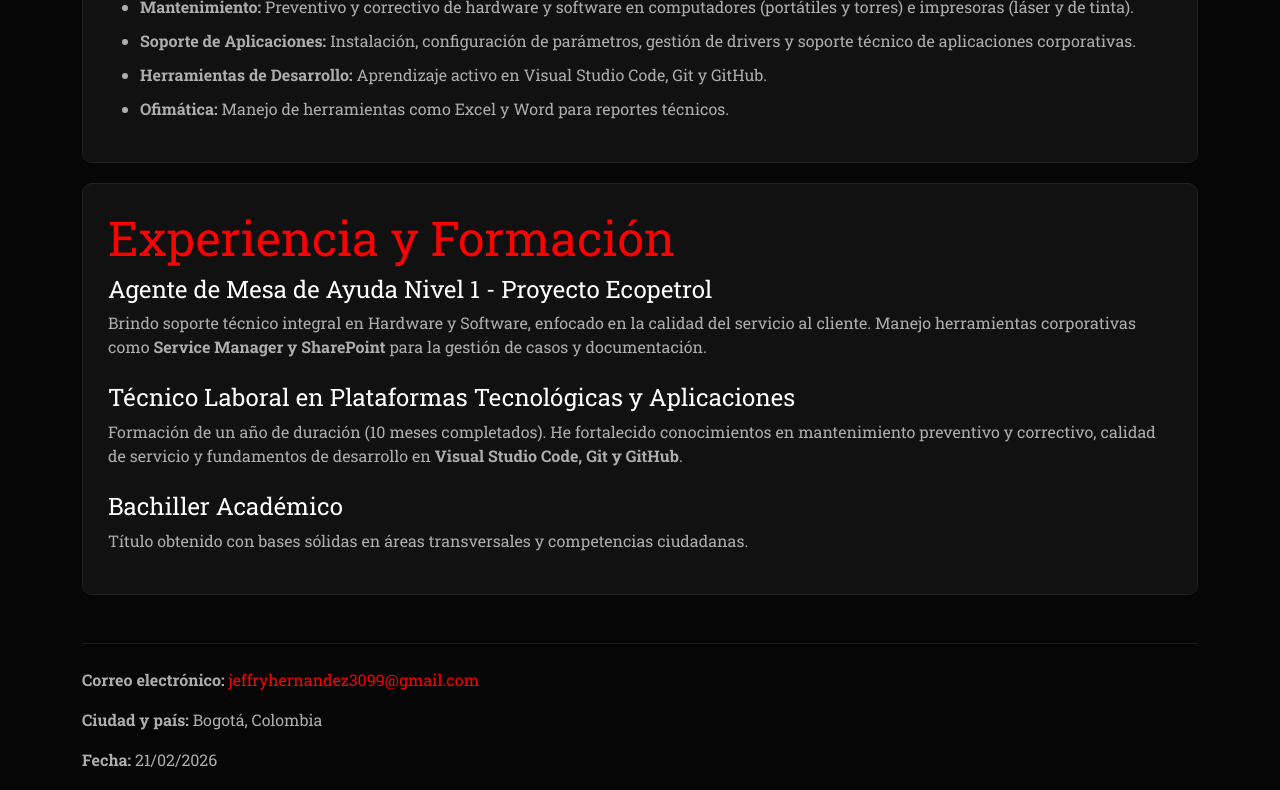
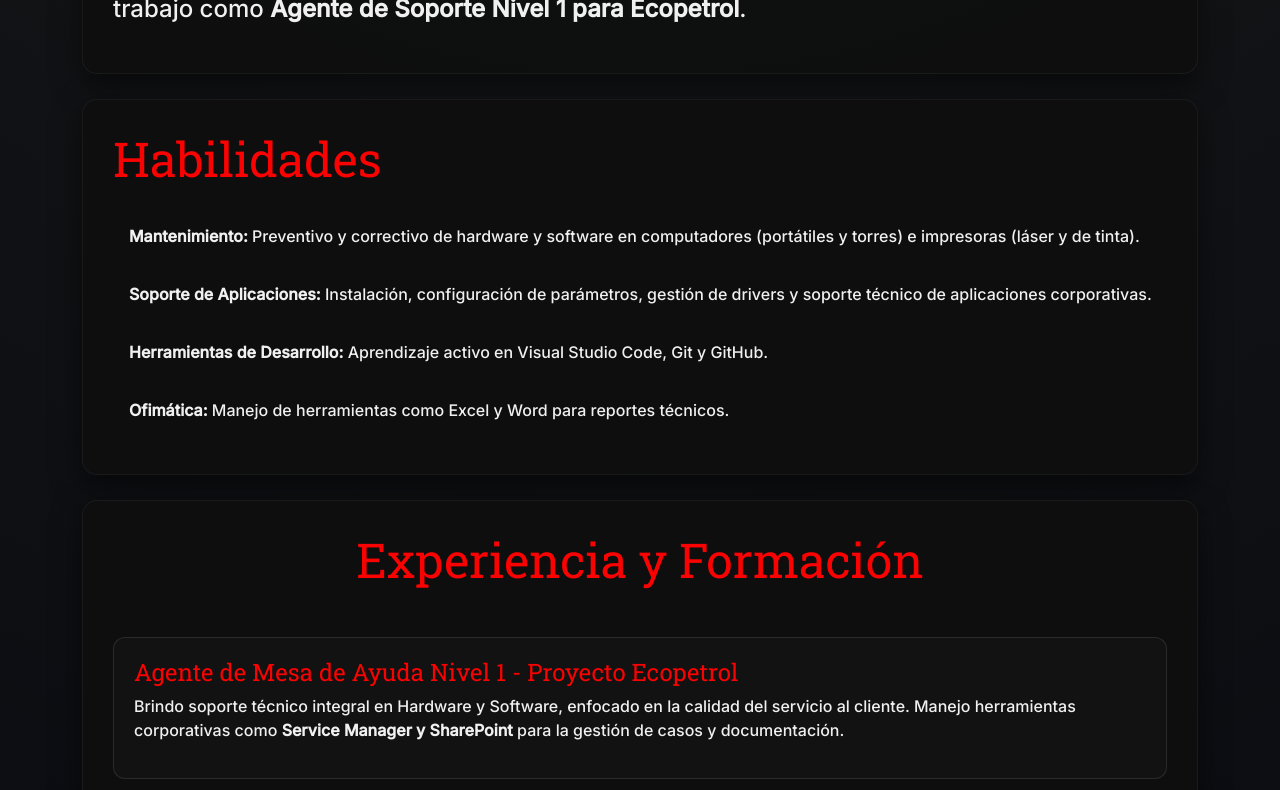
Before and after one commit to JeffryCasasHernandez/HTML-con-Framework, a plain HTML site: page index.html in a window 1280 px wide. Shown: the part 807-1597 px from the top of the page. Drawn offline with nearby package versions, Linux system fonts and the light colour scheme.

Commit message:
Mejoras realizadas con ayuda de IA

```diff
--- a/index.html
+++ b/index.html
@@ -1,160 +1,168 @@
 <!DOCTYPE html>
 <html lang="es">
-
 <head>
     <meta charset="UTF-8">
     <meta name="viewport" content="width=device-width, initial-scale=1.0">
     <title>mi-html-framework</title>
 
     <link href="https://bootswatch.com/5/cyborg/bootstrap.min.css" rel="stylesheet">
-
-    <link href="https://fonts.googleapis.com/css2?family=Roboto+Slab:wght@400;700&display=swap" rel="stylesheet">
+    <link href="https://fonts.googleapis.com/css2?family=Roboto+Slab:wght@400;700&family=Inter:wght@300;500&display=swap" rel="stylesheet">
 
     <style>
-        :root {
-            --rojo-personal: #fa0202;
+        :root { --rojo: #fa0202; --oscuro-card: rgba(15, 15, 15, 0.9); }
+
+        body {
+            font-family: 'Inter', sans-serif;
+            background: radial-gradient(circle at top, #1a1a1a 0%, #06090f 100%);
+            color: #f0f0f0;
         }
 
-        body {
-            font-family: 'Roboto Slab', serif;
+        h1, h2, h3 { font-family: 'Roboto Slab', serif; }
+
+        .navbar {
+            backdrop-filter: blur(10px);
+            border-bottom: 1px solid rgba(250, 2, 2, 0.2);
         }
 
-        /* Personalización de colores */
-        .text-danger {
-            color: var(--rojo-personal) !important;
+        /* DISEÑO DE TARJETAS TIPO VIDRIO */
+        .glass-card {
+            background: var(--oscuro-card);
+            border: 1px solid rgba(255, 255, 255, 0.05);
+            border-radius: 15px;
+            padding: 30px;
+            margin-bottom: 25px;
+            box-shadow: 0 10px 30px rgba(0,0,0,0.5);
+            transition: all 0.4s ease;
         }
 
-        .border-danger {
-            border-color: var(--rojo-personal) !important;
+        /* ANIMACIÓN DE HABILIDADES (SE ENGRANDECE Y NEGRITA) */
+        .habilidad-item {
+            list-style: none;
+            padding: 12px;
+            margin-bottom: 10px;
+            border-radius: 10px;
+            transition: all 0.3s cubic-bezier(0.175, 0.885, 0.32, 1.275);
+            border-left: 4px solid transparent;
+            cursor: default;
+        }
+        .habilidad-item:hover {
+            background: rgba(250, 2, 2, 0.1);
+            transform: scale(1.06) translateX(10px);
+            font-weight: 700;
+            border-left: 4px solid var(--rojo);
+            color: #fff;
         }
 
-        /* Estilo de las cajas (Sections) */
-        section {
-            background-color: #111;
-            padding: 25px;
-            border-radius: 10px;
-            margin-bottom: 20px;
-            border: 1px solid #222;
-            transition: 0.3s;
+        /* ANIMACIÓN DE EXPERIENCIA (NEÓN Y ELEVACIÓN) */
+        .experiencia-card {
+            padding: 20px;
+            border-radius: 12px;
+            border: 1px solid rgba(255,255,255,0.1);
+            transition: all 0.4s ease;
+            background: rgba(255,255,255,0.02);
         }
-
-        section:hover {
-            border-color: var(--rojo-personal);
-            background-color: #161616;
+        .experiencia-card:hover {
+            transform: translateY(-10px);
+            background: rgba(250, 2, 2, 0.05);
+            border-color: var(--rojo);
+            box-shadow: 0 0 20px rgba(250, 2, 2, 0.3);
         }
 
         .img-perfil {
-            border: 4px solid var(--rojo-personal);
-            object-fit: cover;
+            border: 4px solid var(--rojo);
+            box-shadow: 0 0 30px rgba(250, 2, 2, 0.5);
+            transition: 0.5s;
         }
+        .img-perfil:hover { transform: scale(1.05) rotate(2deg); }
 
-        /* Estilo para las listas igual al tuyo */
-        ul li {
-            margin-bottom: 10px;
-        }
+        .text-danger { color: var(--rojo) !important; }
 
-        footer img {
-            filter: invert(1);
-            transition: 0.3s;
-        }
+        footer a { color: #fa0202; text-decoration: none; transition: 0.3s; }
+        footer a:hover { color: var(--rojo); text-shadow: 0 0 10px var(--rojo); }
 
-        footer img:hover {
-            filter: invert(15%) sepia(95%) saturate(6932%) hue-rotate(358deg) brightness(95%) contrast(112%);
-        }
+        .github-icon { filter: invert(1); transition: 0.4s; opacity: 0.7; }
+        .github-icon:hover { opacity: 1; transform: scale(1.2); }
     </style>
 </head>
-
 <body>
 
-    <nav class="navbar navbar-expand-lg navbar-dark bg-dark sticky-top mb-4">
+    <nav class="navbar navbar-expand-lg navbar-dark sticky-top">
         <div class="container">
-            <a class="navbar-brand text-danger" href="#">MI PERFIL</a>
+            <a class="navbar-brand fw-bold" href="#"><span class="text-danger">J</span>S<span class="text-danger">C</span>H</a>
             <div class="navbar-nav ms-auto">
                 <a class="nav-link" href="#inicio">Inicio</a>
+                <a class="nav-link" href="#perfil">Perfil</a>
                 <a class="nav-link" href="#habilidades">Habilidades</a>
                 <a class="nav-link" href="#experiencia">Experiencia</a>
             </div>
         </div>
     </nav>
 
-    <div class="container" id="inicio">
-        <header class="text-center mb-5">
-            <h1 class="text-danger mb-4">Tarjeta de Presentación</h1>
-            <img src="IMG-Perfil.jpg" alt="Foto-Perfil" class="rounded-circle img-perfil mb-4" width="150" height="150">
-            <div class="info-personal">
+    <div class="container mt-5">
+        <header id="inicio" class="text-center mb-5">
+            <h1 class="display-3 fw-bold mb-4 text-danger">Tarjeta de Presentación</h1>
+            <img src="IMG-Perfil.jpg" alt="Jeffry" class="rounded-circle img-perfil mb-4" width="160" height="160">
+            <div class="info-principal fs-5">
                 <p><strong>Nombre:</strong> Jeffry Santiago Casas Hernandez</p>
-                <p><strong>Profesión:</strong> Aprendiz en Técnico Laboral por Competencias Auxiliar en Plataformas
-                    Tecnológicas y Aplicaciones SG</p>
+                <p><strong>Profesión:</strong> Aprendiz en Técnico Laboral por Competencias Auxiliar en Plataformas Tecnológicas y Aplicaciones SG</p>
                 <p><strong>Cargo actual:</strong> Practicante en Agente de Mesa de Ayuda Nivel 1</p>
             </div>
         </header>
 
         <main>
-            <section>
-                <h2 class="text-danger"><strong>Perfil profesional</strong></h2>
-                <p>Soy bachiller académico y actualmente soy estudiante con 10 meses de formación técnica en Plataformas
-                    Tecnológicas. Me destaco por mi capacidad para aprender rápido y por mi trabajo como <strong>Agente
-                        de Soporte Nivel 1 para Ecopetrol</strong>.</p>
+            <section id="perfil" class="glass-card">
+                <h2 class="text-danger mb-4">Perfil profesional</h2>
+                <p class="fs-5">Soy bachiller académico y actualmente soy estudiante con 10 meses de formación técnica en Plataformas Tecnológicas. Me destaco por mi capacidad para aprender rápido y por mi trabajo como <strong>Agente de Soporte Nivel 1 para Ecopetrol</strong>.</p>
             </section>
 
-            <section id="habilidades">
-                <h2 class="text-danger"><strong>Habilidades</strong></h2>
-                <ul>
-                    <li><strong>Mantenimiento:</strong> Preventivo y correctivo de hardware y software en computadores
-                        (portátiles y torres) e impresoras (láser y de tinta).</li>
-                    <li><strong>Soporte de Aplicaciones:</strong> Instalación, configuración de parámetros, gestión de
-                        drivers y soporte técnico de aplicaciones corporativas.</li>
-                    <li><strong>Herramientas de Desarrollo:</strong> Aprendizaje activo en Visual Studio Code, Git y
-                        GitHub.</li>
-                    <li><strong>Ofimática:</strong> Manejo de herramientas como Excel y Word para reportes técnicos.
-                    </li>
-                </ul>
+            <section id="habilidades" class="glass-card">
+                <h2 class="text-danger mb-4">Habilidades</h2>
+                <div class="ps-0">
+                    <div class="habilidad-item">
+                        <strong>Mantenimiento:</strong> Preventivo y correctivo de hardware y software en computadores (portátiles y torres) e impresoras (láser y de tinta).
+                    </div>
+                    <div class="habilidad-item">
+                        <strong>Soporte de Aplicaciones:</strong> Instalación, configuración de parámetros, gestión de drivers y soporte técnico de aplicaciones corporativas.
+                    </div>
+                    <div class="habilidad-item">
+                        <strong>Herramientas de Desarrollo:</strong> Aprendizaje activo en Visual Studio Code, Git y GitHub.
+                    </div>
+                    <div class="habilidad-item">
+                        <strong>Ofimática:</strong> Manejo de herramientas como Excel y Word para reportes técnicos.
+                    </div>
+                </div>
             </section>
 
-            <section id="experiencia">
-                <h2 class="text-danger">Experiencia y Formación</h2>
+            <section id="experiencia" class="glass-card">
+                <h2 class="text-danger mb-5 text-center">Experiencia y Formación</h2>
 
-                <article class="mb-4">
-                    <h3 class="h5 text-white">Agente de Mesa de Ayuda Nivel 1 - Proyecto Ecopetrol</h3>
-                    <p>Brindo soporte técnico integral en Hardware y Software, enfocado en la calidad del servicio al
-                        cliente. Manejo herramientas corporativas como <strong>Service Manager y SharePoint</strong>
-                        para la gestión de casos y documentación.</p>
-                </article>
+                <div class="experiencia-card mb-4">
+                    <h3 class="h5 text-danger">Agente de Mesa de Ayuda Nivel 1 - Proyecto Ecopetrol</h3>
+                    <p>Brindo soporte técnico integral en Hardware y Software, enfocado en la calidad del servicio al cliente. Manejo herramientas corporativas como <strong>Service Manager y SharePoint</strong> para la gestión de casos y documentación.</p>
+                </div>
 
-                <article class="mb-4">
-                    <h3 class="h5 text-white">Técnico Laboral en Plataformas Tecnológicas y Aplicaciones</h3>
-                    <p>Formación de un año de duración (10 meses completados). He fortalecido conocimientos en
-                        mantenimiento preventivo y correctivo, calidad de servicio y fundamentos de desarrollo en
-                        <strong>Visual Studio Code, Git y GitHub</strong>.
-                    </p>
-                </article>
+                <div class="experiencia-card mb-4">
+                    <h3 class="h5 text-danger">Técnico Laboral en Plataformas Tecnológicas y Aplicaciones</h3>
+                    <p>Formación de un año de duración (10 meses completados). He fortalecido conocimientos en mantenimiento preventivo y correctivo, calidad de servicio y fundamentos de desarrollo en <strong>Visual Studio Code, Git y GitHub</strong>.</p>
+                </div>
 
-                <article>
-                    <h3 class="h5 text-white">Bachiller Académico</h3>
+                <div class="experiencia-card">
+                    <h3 class="h5 text-danger">Bachiller Académico</h3>
                     <p>Título obtenido con bases sólidas en áreas transversales y competencias ciudadanas.</p>
-                </article>
+                </div>
             </section>
         </main>
 
-        <hr class="border-secondary mt-5">
-
-        <footer class="pb-5 mt-4">
-            <p>
-                <strong>Correo electrónico:</strong>
-                <a href="mailto:jeffryhernandez3099@gmail.com" class="text-decoration-none text-danger">
-                    jeffryhernandez3099@gmail.com
-                </a>
-            </p>
+        <footer class="py-5 text-center border-top border-dark mt-5">
+            <p><strong>Correo electrónico:</strong> <a href="mailto:jeffryhernandez3099@gmail.com">jeffryhernandez3099@gmail.com</a></p>
             <p><strong>Ciudad y país:</strong> Bogotá, Colombia</p>
-            <p><strong>Fecha:</strong> 21/02/2026</p>
-            <a href="https://github.com/JeffryCasasHernandez/mi-html-framework.git" target="_blank"
-                class="d-inline-block mt-2">
-                <img src="https://cdn-icons-png.flaticon.com/512/25/25231.png" alt="Logo GitHub" width="35">
+            <p><strong>Fecha:</strong> 22/02/2026</p>
+            <a href="https://github.com/JeffryCasasHernandez/mi-html-framework.git" target="_blank" class="d-inline-block mt-3">
+                <img src="https://cdn-icons-png.flaticon.com/512/25/25231.png" alt="GitHub" width="40" class="github-icon">
             </a>
         </footer>
     </div>
 
     <script src="https://cdn.jsdelivr.net/npm/bootstrap@5.3.0/dist/js/bootstrap.bundle.min.js"></script>
 </body>
-
 </html>
```
